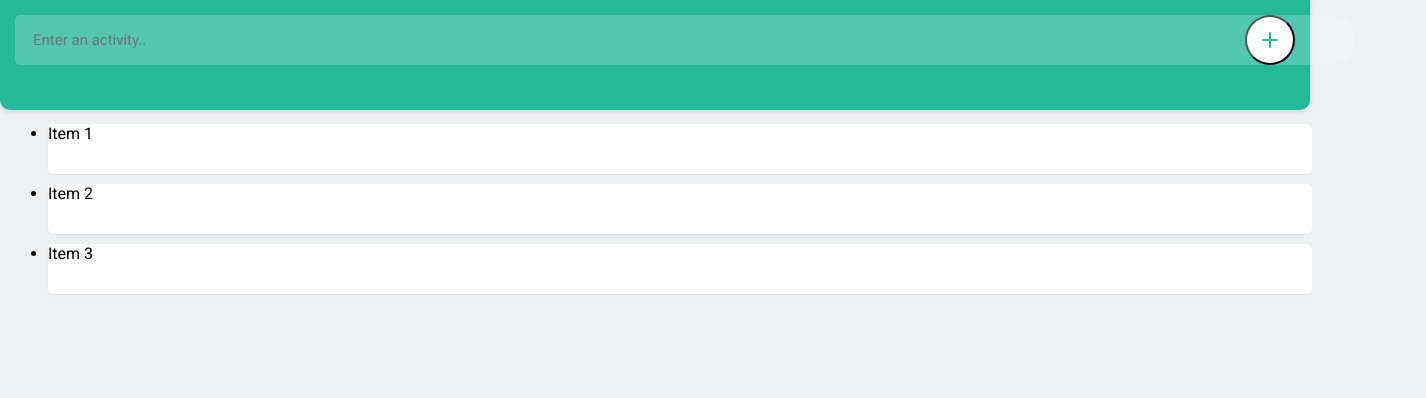
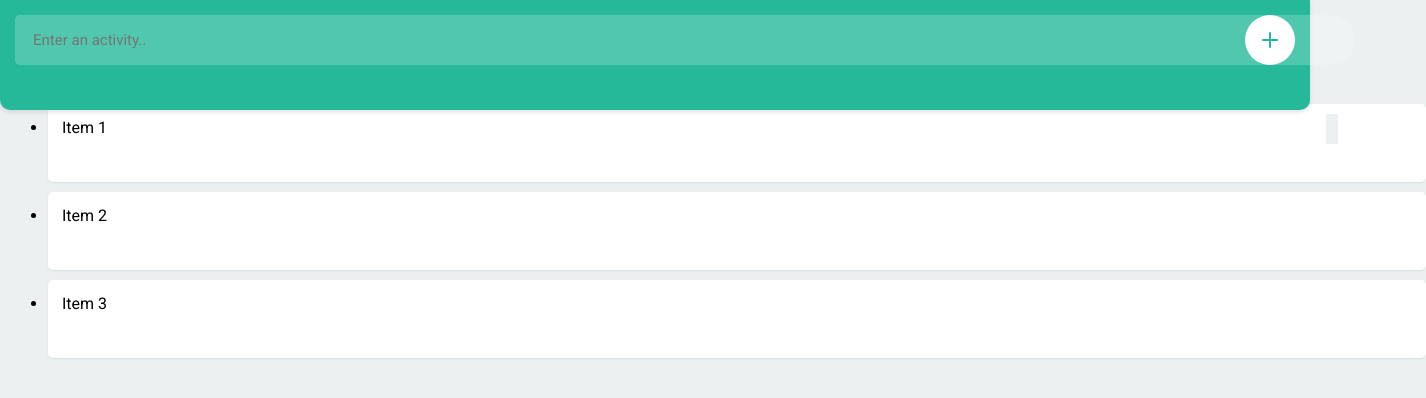
Before and after one commit to hakaneroztekin/todo-app-javascript, a plain HTML site: page index.html in a window 1280 px wide. Shown: the whole page, 1426 px wide, since content can reach past the window. Drawn offline with Linux system fonts and the light colour scheme.

Commit message:
improve design

```diff
--- a/index.html
+++ b/index.html
@@ -27,7 +27,12 @@
 <div class=""container>
 <!--    Completed Tasks-->
     <ul class="todo">
-        <li>Item 1</li>
+        <li>Item 1
+        <div class="buttons">
+            <button></button>
+            <button></button>
+        </div>
+        </li>
         <li>Item 2</li>
         <li>Item 3</li>
     </ul>
--- a/resources/css/style.css
+++ b/resources/css/style.css
@@ -1,8 +1,8 @@
 @charset "UTF-8";
 
-body{
- background: #edf0f1;
- padding-top: 100px;
+body {
+    background: #edf0f1;
+    padding: 80px 0 0 0;
 }
 
 body, input, button {
@@ -12,11 +12,13 @@ body, input, button {
 header {
     width: 100%;
     height: 80px;
+
     position: fixed;
     padding: 15px;
     top: 0;
     left: 0;
     z-index: 5;
+
     background: #25b99a;
     box-shadow: 0 2px 4px rgba(44, 62, 80, 0.15);
     border-bottom-left-radius: 10px;
@@ -42,34 +44,38 @@ header input {
 header input::-webkit-input-placeholder,
 header input:-moz-placeholder,
 header input::-moz-placeholder,
-header input::-ms-input-placeholder
-{
+header input::-ms-input-placeholder {
     color: rgba(255, 255, 255, 0.75)
 }
 
 header button {
     width: 50px;
     height: 50px;
+
     position: absolute;
     top: 15px;
     right: 15px;
     z-index: 2;
+
     border-radius: 25px;
     background: #ffffff;
+    border: 0;
+    box-shadow: none;
     outline: none;
     cursor: pointer;
 
     -webkit-appearance: none;
     -moz-appearance: none;
-    appearance: none;
 }
 
 header button svg {
     width: 16px;
-    heigth: 16px;
+    height: 16px;
+
     position: absolute;
     top: 50%;
     left: 50%;
+
     margin: -8px 0 0 -8px;
 }
 
@@ -92,12 +98,51 @@ ul.todo li {
     width: 100%;
     height: 50px;
     float: left;
+
     background: #ffffff;
     border-radius: 5px;
+    position: relative;
     box-shadow: 0 1px 2px rgba(44, 62, 80, 0.10);
     margin: 0 0 10px 0;
+    padding: 14px 100px 14px 14px;
+
 }
 
 ul.todo li:last-of-type {
- margin: 0;
+    margin: 0;
 }
+
+ul.todo li .buttons {
+    width: 100px;
+    height: 50px;
+
+    position: absolute;
+    top: 0;
+    right: 0;
+}
+
+ul.todo li .buttons button {
+    width: 50px;
+    height: 50px;
+    float: left;
+    background: none;
+    position: relative;
+    border: 0;
+    box-shadow: none;
+    outline: none;
+    cursor: pointer;
+
+    -webkit-appearance: none;
+    -moz-appearance: none;
+}
+
+ul.todo li .buttons button:last-of-type {
+    content: '';
+    width: 1px;
+    height: 30px;
+    background: #edf0f1;
+
+    position: absolute;
+    top: 10px;
+    left: 0;
+}
```
